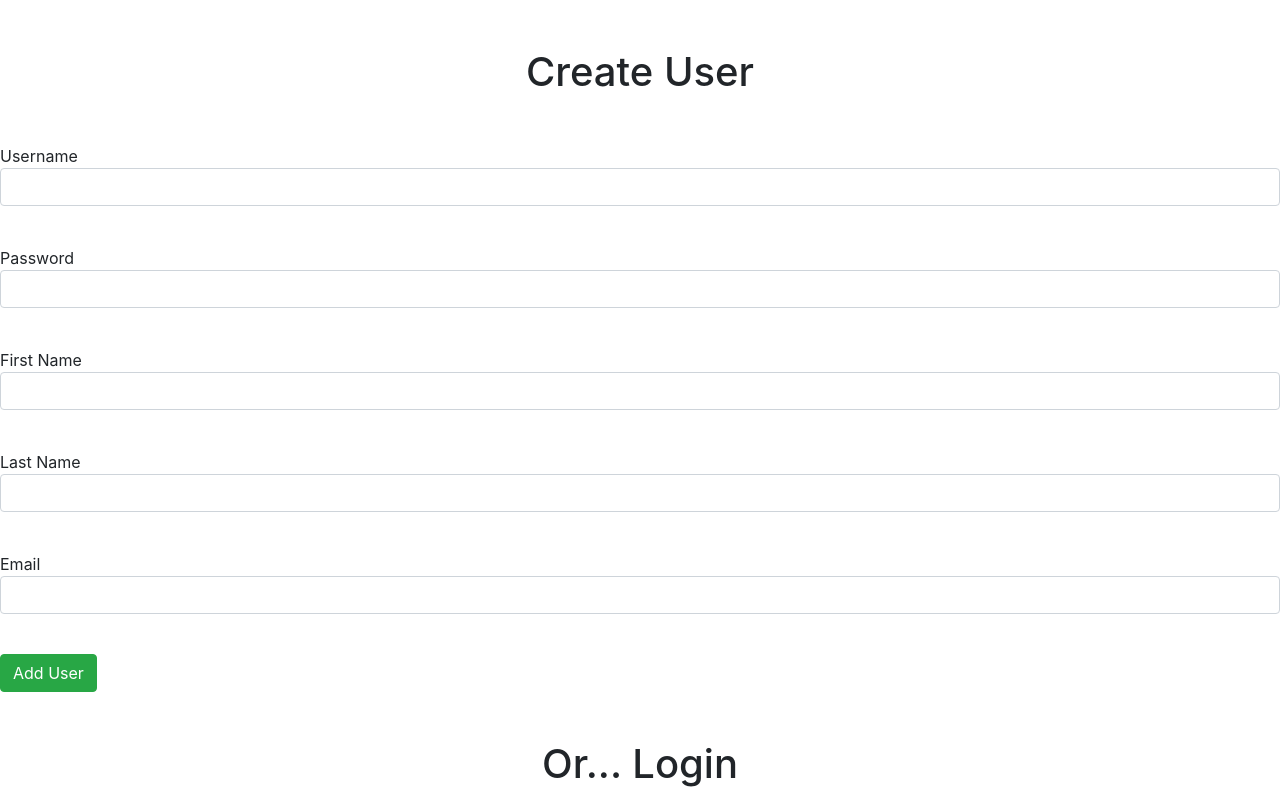
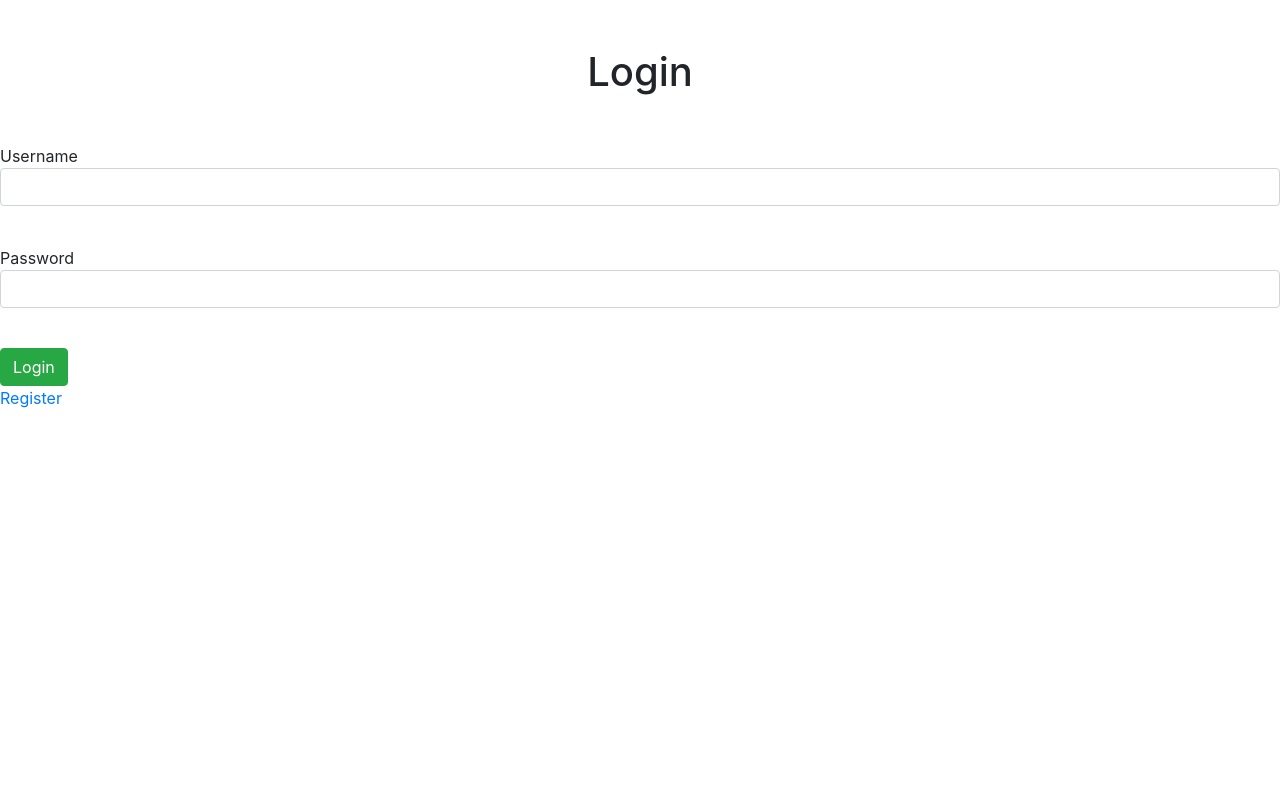
Before and after one commit to chuckhalliday/Taylor-Winfrey-Nation, a React (Create React App) app in the folder FrontEnd/: page /login in a window 1280 px wide. Shown: the top 800 px of the page. Built offline with nearby package versions, Linux system fonts and the light colour scheme; the HTML template or start-up script is replaced by a standard one.

Commit message:
App routes
Set up interaction between login, create user, and hom

```diff
--- a/FrontEnd/src/App.js
+++ b/FrontEnd/src/App.js
@@ -1,16 +1,32 @@
-import React, { Fragment } from "react";
+import React, { Fragment, useState } from "react";
 import './App.css';
+import { BrowserRouter as Router, Switch, Route, Redirect } from "react-router-dom"
 
 //components
 
 import InputUser from "./Components/CreateUser";
 import Login from "./Components/Login";
+import Home from "./Components/Home"
 
 function App() {
+
+  const [isAuthenticated, setIsAuthenticated] = useState(false);
+
+  const setAuth = (boolean) => {
+    setIsAuthenticated(boolean);
+  };
+
   return (
     <Fragment>
-     < InputUser />
-     < Login />
+      <Router>
+        <div>
+          <Switch>
+            <Route exact path="/login" render={props => !isAuthenticated ? <Login {...props} setAuth={setAuth}/> : <Redirect to="/home" />} />
+            <Route exact path="/createuser" render={props => !isAuthenticated ? <InputUser {...props} setAuth={setAuth} /> : < Redirect to="/login" />} />
+            <Route exact path="/home" render={props => isAuthenticated ? <Home {...props} setAuth={setAuth} /> : <Redirect to="/login"/>} />
+          </Switch>
+        </div>
+      </Router>
     </Fragment>
   );
 }
--- a/FrontEnd/src/Components/CreateUser.js
+++ b/FrontEnd/src/Components/CreateUser.js
@@ -1,4 +1,5 @@
 import React, { Fragment, useState } from "react";
+import { Link } from "react-router-dom"
 
 const InputUser = () => {
   const [username, setUsername] = useState("");
@@ -28,19 +29,19 @@ const InputUser = () => {
       setErrorPassword("")
     }
     if (first_name === "") {
-      setErrorFirst_name("! Please enter first name");
+      setErrorFirst_name("! Please enter First Name");
       isValidated = false
     } else {
       setErrorFirst_name("")
     }
     if (last_name === "") {
-      setErrorLast_name("! Please enter last name");
+      setErrorLast_name("! Please enter Last Name");
       isValidated = false
     } else {
       setErrorLast_name("")
     }
     if (email === "") {
-      setErrorEmail("! Please email")
+      setErrorEmail("! Please enter Email")
     } else {
       setErrorEmail("")
     }
@@ -102,6 +103,7 @@ const InputUser = () => {
         </div>
         <button className="btn btn-success">Add User</button>
       </form>
+      <Link to="/login">Login</Link>
     </Fragment>
   );
 }
--- /dev/null
+++ b/FrontEnd/src/Components/Home.js
@@ -0,0 +1,11 @@
+import React, { Fragment } from "react";
+
+const Home = () => {
+    return (
+        <Fragment>
+            <h1>Welcome to the Taylor Winfrey Payment Experience</h1>
+        </Fragment>
+    );
+};
+
+export default Home;
--- a/FrontEnd/src/Components/Login.js
+++ b/FrontEnd/src/Components/Login.js
@@ -1,6 +1,7 @@
 import React, { Fragment, useState} from "react";
+import { Link } from "react-router-dom"
 
-const Login = () => {
+const Login = ({ setAuth }) => {
     const [username, setUsername] = useState("");
     const [errorUsername, setErrorUsername] = useState("");
     const [password, setPassword] = useState("");
@@ -24,10 +25,32 @@ const Login = () => {
         return isValidated
     }
 
+    const onSubmit = async e => {
+        e.preventDefault()
+        if (validateCredentials()) {
+            try {
+                const body = { username, password }
+
+                const response = await fetch('http://localhost:5000/auth/login', {
+                    method: "POST",
+                    headers: { "Content-Type": "application/json" },
+                    body: JSON.stringify(body)
+                });
+
+                const parseRes = await response.json()
+
+                localStorage.setItem("token", parseRes.token);
+
+                setAuth(true);
+            } catch (err) {
+            console.error(err.message)
+            }
+        }
+    }
     return (
         <Fragment>
-          <h1 className="text-center mt-5">Or... Login</h1>
-          <form className="mt-5">
+          <h1 className="text-center mt-5">Login</h1>
+          <form className="mt-5" onSubmit={onSubmit}>
             <div className="form-group">
               <span className="label">Username</span>
               <input type="text" className="form-control" value={username} onChange={e => setUsername(e.target.value)} />
@@ -40,6 +63,7 @@ const Login = () => {
             </div>
             <button className="btn btn-success">Login</button>
           </form>
+          <Link to="/createuser">Register</Link>
         </Fragment>
       );
 }
--- a/package.json
+++ b/package.json
@@ -26,7 +26,8 @@
     "passport": "^0.5.2",
     "passport-local": "^1.0.0",
     "passport-openidconnect": "^0.1.1",
-    "pg": "^8.7.3"
+    "pg": "^8.7.3",
+    "react-router-dom": "^5.3.1"
   },
   "devDependencies": {
     "nodemon": "^2.0.15"
```
Also changed, not shown: 1 other file (tests, documents, lock files or other folders).
